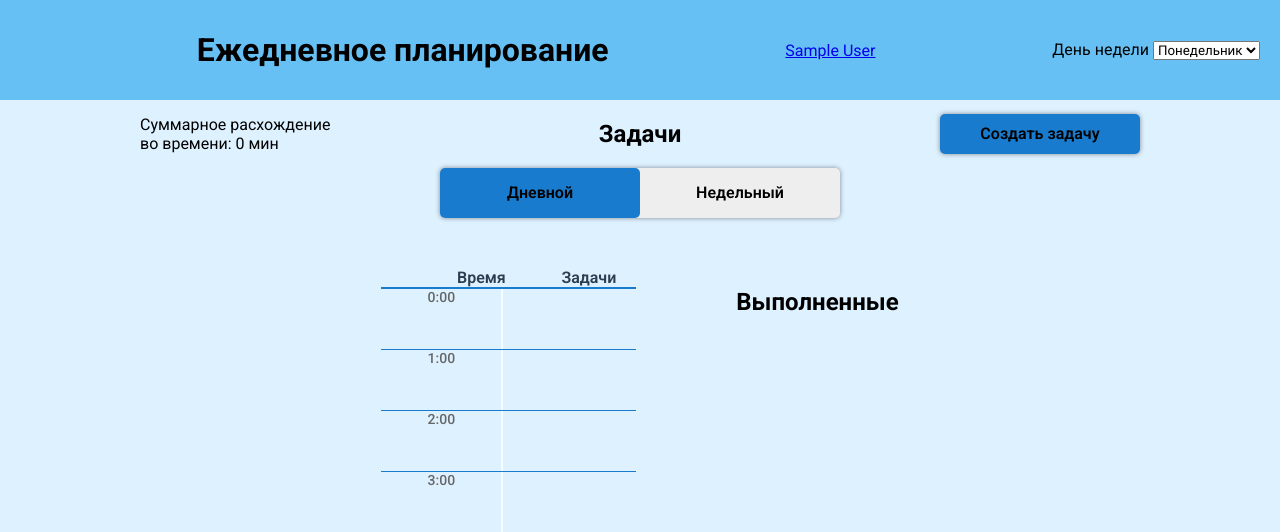
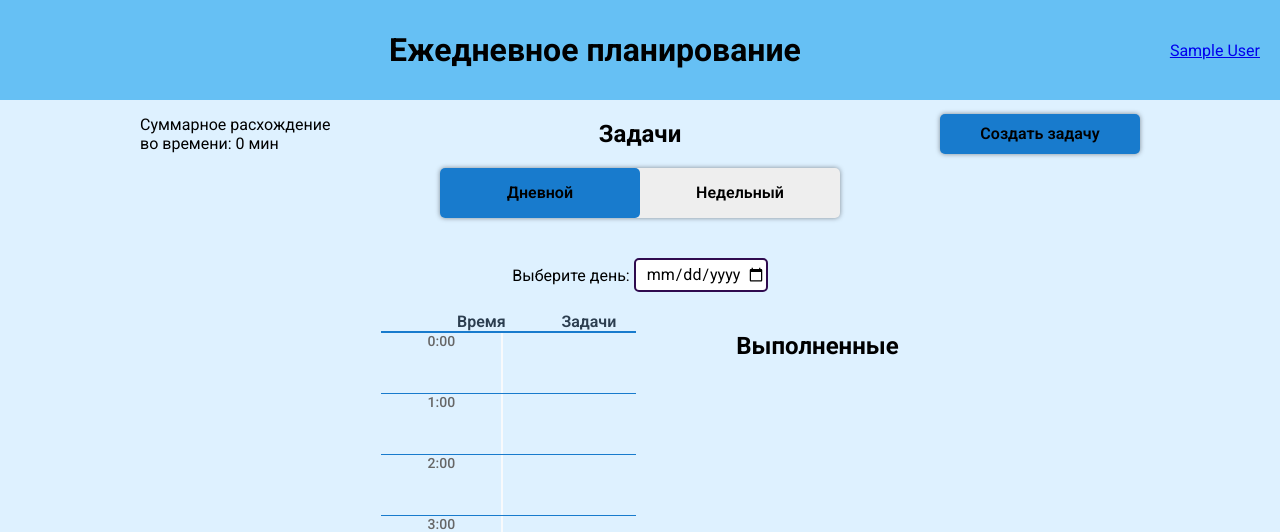
Before and after one commit to Naka4442/wonderful-planner, a Flask app: page / in a window 1280 px wide. Shown: the top 532 px of the page. Run offline with Flask 3, Linux system fonts and the light colour scheme; the visitor is signed in with stand-in values (Sample User, id 1).

Commit message:
Выбор дня при ежедневном планировании

```diff
--- a/main.py
+++ b/main.py
@@ -3,6 +3,7 @@ from flask import Flask, jsonify, render_template, request, redirect, session
 from models import get_db, engine, Base, User
 from services import UserServices, TaskServices
 from dotenv import load_dotenv
+from datetime import timedelta
 import os
 
 
@@ -18,12 +19,22 @@ with get_db() as db:
 
     @app.route("/")
     def index():
-        if "user_id"  not in session:
+        if "user_id" not in session:
             return redirect("/signin")
+
+        if request.args.get("date") is not None:
+            d = request.args.get("date").split("-")
+            day = date(
+                int(d[0]),
+                int(d[1]),
+                int(d[2])
+            )
+        else:
+            day = date.today()
 
         user_name = session["user_name"]
         difference = task_services.get_difference(session["user_id"])
-        schedule = task_services.get_schedule(session["user_id"], date.today())
+        schedule = task_services.get_schedule(session["user_id"], day)
         no_repeated_tasks = task_services.get_not_repeated_tasks(session["user_id"])
 
         undone = [task for task in no_repeated_tasks if not task.is_done]
--- a/static/css/index.css
+++ b/static/css/index.css
@@ -154,7 +154,7 @@ main{
     display: flex;
     justify-content: space-between;
 
-    margin-bottom: 50px;
+    margin-bottom: 20px;
 }
 
 .plan-type-switch>a{
@@ -177,6 +177,20 @@ main{
 
 .plan-type-switch>a.active{
     background-color: #187bcd;
+}
+
+.select-day{
+    margin: 20px;
+}
+
+.select-day>input{
+    border-radius: 5px;
+    border: 2px solid #2f0b4f;
+    padding-left: 10px;
+    outline: none;
+    height: 30px;
+    font-size: 16px;
+    width: 120px;
 }
 
 .tasks-main{
--- /dev/null
+++ b/static/js/select_day.js
@@ -0,0 +1,11 @@
+const selectDayInput = document.querySelector("#select-day");
+
+selectDayInput.addEventListener("change", (e) => {
+    const date = e.target.value;
+    window.location.href = `/?date=${date}`;
+});
+
+const dateFromParams = new URLSearchParams(window.location.search).get("date");
+if (dateFromParams) {
+    selectDayInput.value = dateFromParams;
+}
--- a/templates/index.html
+++ b/templates/index.html
@@ -13,17 +13,6 @@
         <div class="profile">
             <a href="/profile">{{ user_name }} </a>
         </div>
-        <div class="weekday"><label for="repeat_weekday">День недели</label>
-                <select name="repeat_weekday" id="repeat_weekday">
-                    <option value="1">Понедельник</option>
-                    <option value="2">Вторник</option>
-                    <option value="3">Среда</option>
-                    <option value="4">Четверг</option>
-                    <option value="5">Пятница</option>
-                    <option value="6">Суббота</option>
-                    <option value="7">Воскресенье</option>
-                </select>
-                </div>
     </header>
 
     <main>
@@ -35,6 +24,10 @@
         <div class="plan-type-switch">
             <a href="/" class="active">Дневной</a>
             <a href="/weekly">Недельный</a>
+        </div>
+        <div class="select-day">
+            <label for="select-day">Выберите день: </label>
+            <input type="date" id="select-day">
         </div>
         <div class="tasks-main">
             <div class="calendar-container">
@@ -111,5 +104,6 @@
         </div>
     </section>
     <script src="{{ url_for('static', filename='js/check_task.js') }}"></script>
+    <script src="{{ url_for('static', filename='js/select_day.js') }}"></script>
 </body>
 </html>
```
